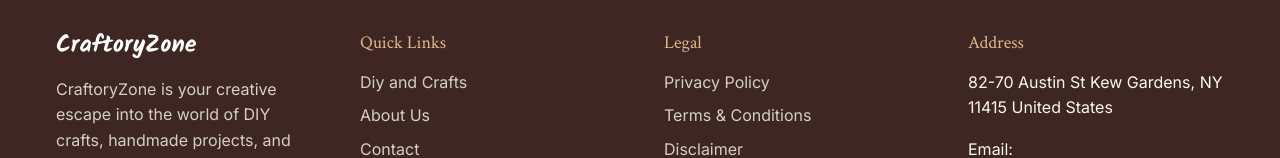
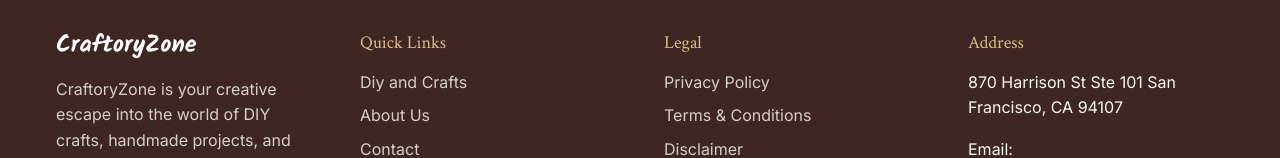
Before and after one commit to DivyanshiShrivastav04/craftoryzone, a website built with Vite: page index.html in a window 1280 px wide. Shown: the part 4011-4169 px from the top of the page. Built offline with nearby package versions, Linux system fonts and the light colour scheme.

Commit message:
Update index.html

```diff
--- a/index.html
+++ b/index.html
@@ -405,7 +405,7 @@ By submitting this form, you agree to receive text messages from CraftoryZone. S
           <div class="footer-legal">
             <h4>Address</h4>
             <ul>
-              <li><p style="color: #FAF7F2;">82-70 Austin St Kew Gardens, NY 11415 United States</p></li>
+              <li><p style="color: #FAF7F2;">870 Harrison St Ste 101 San Francisco, CA 94107</p></li>
               <li><p style="color: #faf7f2;">Email: <a href="mailto:customer@craftoryzone.com" style="text-decoration: none;">customer@craftoryzone.com</a></p></li>
               <li><strong>Phone:</strong><br>
       <a href="tel:+17188493939" style="text-decoration: none;">+1718 849-3939</a>
```
